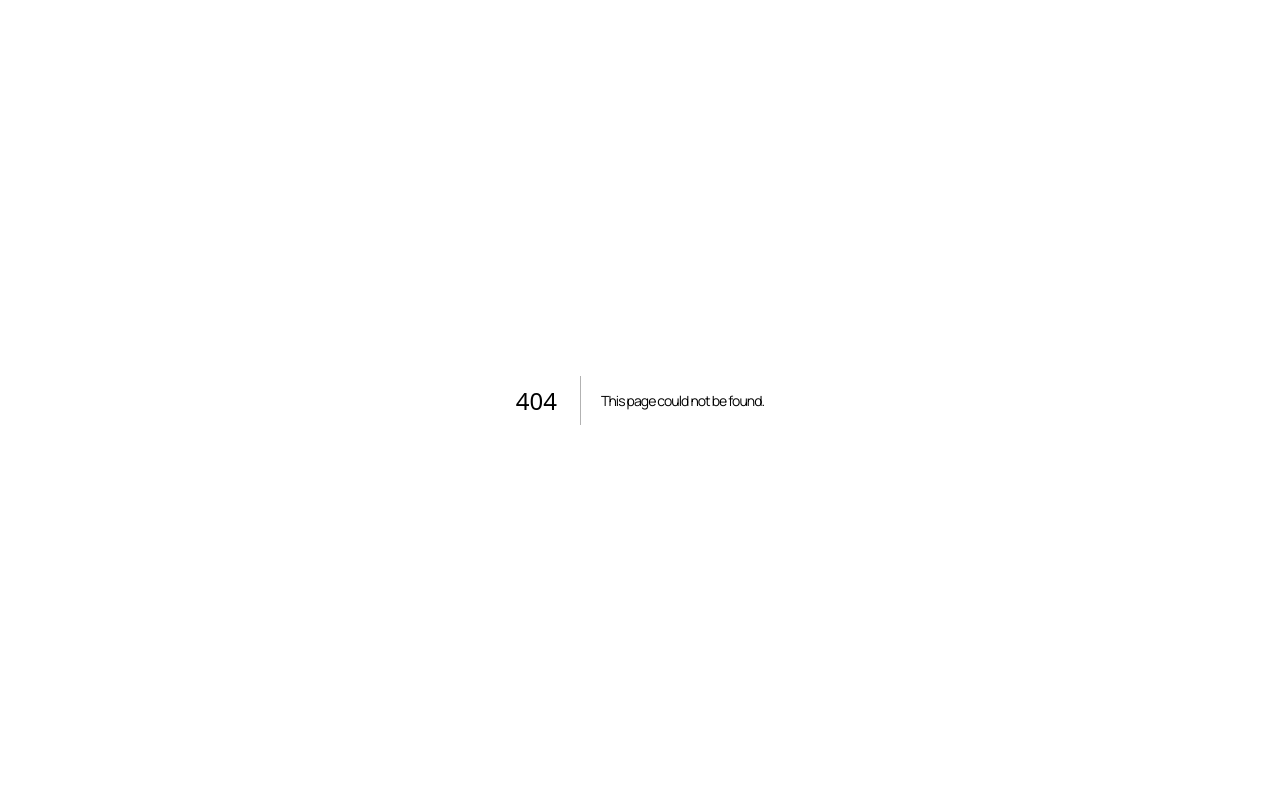
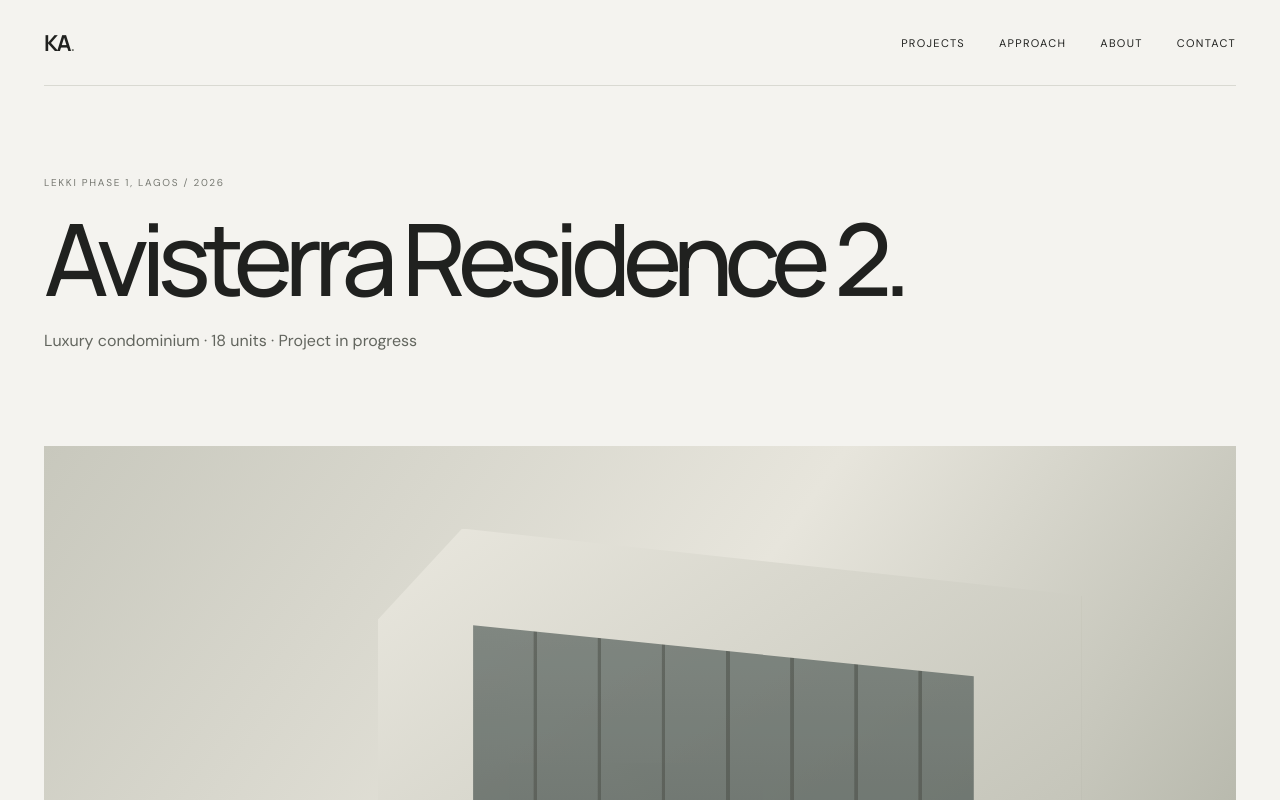
Before and after one commit to adetunjikunlere01-ops/kunlere-adetunji-portfolio, a Next.js app: page /projects/avisterra-residence-2 in a window 1280 px wide. Before the commit this address had no page. Shown: the top 800 px of the page. Built offline with nearby package versions, Linux system fonts and the light colour scheme.

Commit message:
Build portfolio: add src/app/projects/[slug]/page.tsx

```diff
--- /dev/null
+++ b/src/app/projects/[slug]/page.tsx
@@ -0,0 +1,10 @@
+import Link from "next/link";
+import { notFound } from "next/navigation";
+import { Header, Footer, SectionLabel } from "../../components";
+import { getProject, projects } from "@/data/projects";
+export function generateStaticParams(){return projects.map(p=>({slug:p.slug}));}
+export default async function ProjectPage({params}:{params:Promise<{slug:string}>}){
+ const {slug}=await params; const project=getProject(slug); if(!project) notFound();
+ const index=projects.findIndex(p=>p.slug===slug); const next=projects[(index+1)%projects.length];
+ return <><Header/><main className="wrap"><section className="page-intro"><SectionLabel>{project.location} / {project.year}</SectionLabel><h1>{project.title}.</h1><p>{project.typology} · {project.status}</p></section><div className="visual detail-hero"><span className="visual-label">{project.title} / Project imagery to be placed</span></div><section className="detail-grid"><div><SectionLabel>01 / Project overview</SectionLabel><h2>The brief.</h2><p>{project.brief}</p></div><div><SectionLabel>Project snapshot</SectionLabel><div className="facts">{project.facts.map(f=><div className="fact" key={f.label}><span>{f.label}</span><strong>{f.value}</strong></div>)}</div></div></section><section className="detail-grid"><div><SectionLabel>02 / Design challenge</SectionLabel><h2>The problem to solve.</h2></div><p>{project.challenge}</p></section><section className="detail-grid"><div><SectionLabel>03 / Design response</SectionLabel><h2>From constraint to opportunity.</h2></div><p>{project.response}</p></section><section className="detail-grid"><div><SectionLabel>04 / Role & contribution</SectionLabel><h2>My involvement.</h2></div><p>{project.roleNote}</p></section><div className="next-project"><Link className="textlink" href="/projects">← All projects</Link><Link className="textlink" href={`/projects/${next.slug}`}>Next project: {next.title} ↗</Link></div></main><Footer/></>
+}
```
